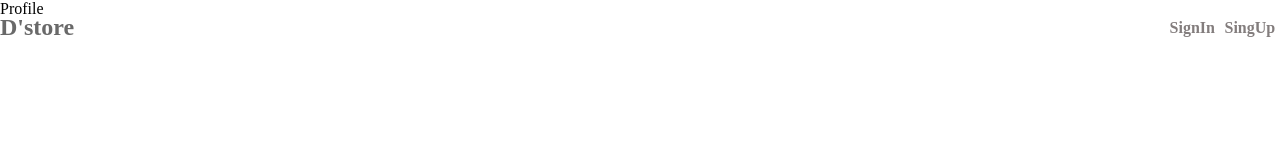
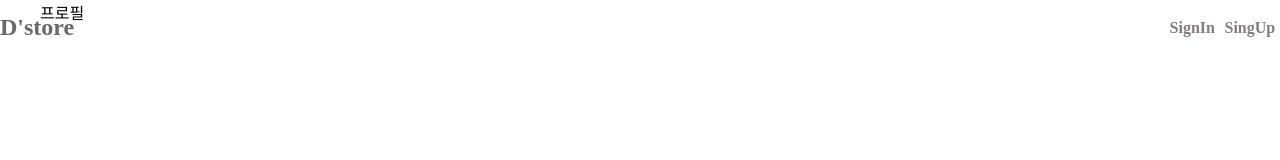
Before and after one commit to D-Store/D-store-practice, a React (Create React App) app: page /profile in a window 1280 px wide. Shown: the top 160 px of the page. Built offline with nearby package versions, Linux system fonts and the light colour scheme.

Commit message:
[ADD] postingStyle + profile setup

```diff
--- a/src/components/Main/Main.jsx
+++ b/src/components/Main/Main.jsx
@@ -25,6 +25,7 @@ const Main = ({ bannerPage, postPage, handleNextPosting }) => {
             </div>
           </div>
           <div className="main-posting-item">
+            {}
             <Link className="link" to="/">
               <div className="main-posting-item-img"></div>
               <div className="mina-posting-item-img">제목</div>
--- a/src/components/Posting/Posting.css
+++ b/src/components/Posting/Posting.css
@@ -59,6 +59,7 @@
   border: 1px solid #0078ff;
   border-bottom-color: #0078ff;
   border-radius: 3px;
+  margin-bottom: 5vh;
 }
 
 .posting-form-content-img label:hover {
@@ -72,10 +73,12 @@
 
 .posting-form-content-slider {
   width: 100%;
+  height: 160px;
 }
 
 .posting-form-content-slider-ul {
   width: 100%;
+  height: 160px;
   padding: 0;
   display: flex;
   justify-content: flex-start;
@@ -89,7 +92,6 @@
   list-style: none;
   min-width: 240px;
   height: 160px;
-  background-image: url("https://img1.daumcdn.net/thumb/R720x0.q80/?scode=mtistory2&fname=http%3A%2F%2Fcfile28.uf.tistory.com%2Fimage%2F99A059345B17BBE006B4CD");
   background-size: cover;
   background-position: 50% 50%;
 }
--- a/src/components/Posting/Posting.jsx
+++ b/src/components/Posting/Posting.jsx
@@ -51,6 +51,27 @@ const Posting = ({
                 console.log("Focus.", editor);
               }}
             />
+
+            <div className="posting-form-content-slider">
+              <ul className="posting-form-content-slider-ul">
+                {/* <li
+                  className="posting-form-content-slider-ul-li"
+
+                ></li> */}
+                {imgs.map((currentImg, key) => {
+                  return (
+                    <li
+                      className="posting-form-content-slider-ul-li"
+                      style={{
+                        "background-image": `url(${currentImg.imgUrl})`,
+                      }}
+                      src={currentImg.imgUrl}
+                      alt={`이미지${key}`}
+                    />
+                  );
+                })}
+              </ul>
+            </div>
             <div className="posting-form-content-img">
               <label htmlFor="ex_file">업로드</label>
               <input
@@ -61,19 +82,6 @@ const Posting = ({
                 onChange={onChangeImg}
                 onClick={postImgs}
               />
-            </div>
-            <div className="posting-form-content-slider">
-              <ul className="posting-form-content-slider-ul">
-                {imgs.map((currentImg, key) => {
-                  return (
-                    <img
-                      className="posting-form-content-slider-ul-li"
-                      src={currentImg.imgUrl}
-                      alt={`이미지${key}`}
-                    />
-                  );
-                })}
-              </ul>
             </div>
           </div>
           <div className="posting-form-submit">
--- a/src/components/Profile/Profile.jsx
+++ b/src/components/Profile/Profile.jsx
@@ -1,7 +1,13 @@
 import React from "react";
 
 const Profile = () => {
-  return <div>Profile</div>;
+  return (
+    <div className="profile">
+      <div className="content">
+        <div className="profil-title">프로필</div>
+      </div>
+    </div>
+  );
 };
 
 export default Profile;
```
Also changed, not shown: src/components/Profile/Profile.css (added).
